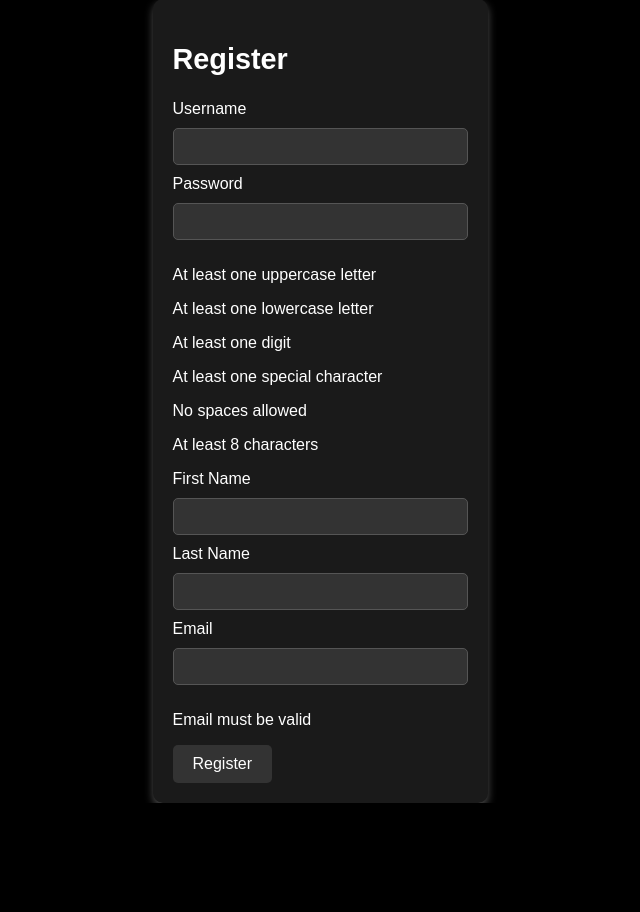
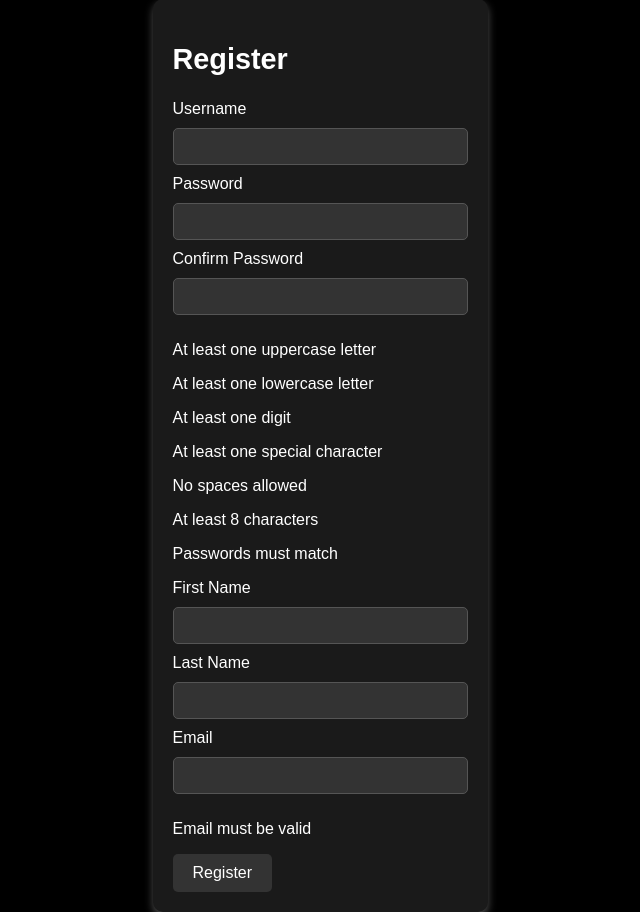
Before and after one commit to dvorakman/csci262-group-project, a Flask app: page /register in a window 1280 px wide. Shown: the part 81-993 px from the top of the page, without its empty margins (320-960 px from the left). Before the commit the page ends 884 px from the top, so only its background shows below. Run offline with Flask 3, Linux system fonts and the light colour scheme.

Commit message:
Refactor password validation in registration form and add password confirmation field

```diff
--- a/app/forms.py
+++ b/app/forms.py
@@ -1,7 +1,7 @@
 # app/forms.py
 from flask_wtf import FlaskForm
 from wtforms import StringField, PasswordField, SubmitField
-from wtforms.validators import DataRequired, Length, Email
+from wtforms.validators import DataRequired, Length, Email, EqualTo
 from app.utils.validators import has_uppercase, has_lowercase, has_digit, has_special, no_spaces, valid_email
 
 class LoginForm(FlaskForm):
@@ -23,6 +23,10 @@ class RegisterForm(FlaskForm):
         has_special,
         no_spaces
     ])
+    confirm_password = PasswordField('Confirm Password', validators=[
+        DataRequired(),
+        EqualTo('password', message='Passwords must match')
+    ])
     submit = SubmitField('Register')
 
 class MFAForm(FlaskForm):
--- a/app/routes.py
+++ b/app/routes.py
@@ -44,6 +44,10 @@ def register():
     if form.validate_on_submit():
         username = form.username.data
         password = form.password.data
+        confirm_password = form.confirm_password.data
+        if password != confirm_password:
+            flash('Passwords do not match', 'danger')
+            return render_template('register.html', form=form)
         if password_checker(password):
             first_name = form.first_name.data
             last_name = form.last_name.data
@@ -60,15 +64,10 @@ def register():
                     'last_name': last_name,
                     'email': email,
                     'password': hashed_password,
-                    'mfa_secret': mfa_secret,  # Store MFA secret
-                    'mfa_completed': False  # Initialize MFA completed flag
+                    'mfa_secret': mfa_secret
                 }
-                # Create a User object and log in the user
-                user = User(user_id, username, hashed_password, mfa_secret)
-                login_user(user)
-                flash('Registration successful, please set up MFA', 'success')
-                flash('Redirecting to MFA setup', 'info')
-                return redirect(url_for('main.mfa_setup', user_id=user_id))
+                flash('Registration successful, please log in', 'success')
+                return redirect(url_for('main.login'))
             else:
                 flash('Username already exists', 'danger')
         else:
--- a/app/static/js/registration_validation.js
+++ b/app/static/js/registration_validation.js
@@ -1,30 +1,20 @@
-// static/js/password_validation.js
-document.addEventListener('DOMContentLoaded', function() {
-    const passwordInput = document.querySelector('input[name="password"]');
-    const emailInput = document.querySelector('input[name="email"]');
-    const criteria = {
-        uppercase: document.getElementById('uppercase'),
-        lowercase: document.getElementById('lowercase'),
-        digit: document.getElementById('digit'),
-        special: document.getElementById('special'),
-        noSpaces: document.getElementById('no-spaces'),
-        minLength: document.getElementById('min-length'),
-        emailValidity: document.getElementById('email-validity')
-    };
+// static/js/registration_validation.js
 
-    passwordInput.addEventListener('input', function() {
-        const password = passwordInput.value;
-        criteria.uppercase.style.color = /[A-Z]/.test(password) ? 'green' : 'red';
-        criteria.lowercase.style.color = /[a-z]/.test(password) ? 'green' : 'red';
-        criteria.digit.style.color = /\d/.test(password) ? 'green' : 'red';
-        criteria.special.style.color = /[!@#$%^&*(),.?":{}|<>]/.test(password) ? 'green' : 'red';
-        criteria.noSpaces.style.color = /\s/.test(password) ? 'red' : 'green';
-        criteria.minLength.style.color = password.length >= 8 ? 'green' : 'red';
-    });
+document.addEventListener('DOMContentLoaded', function () {
+    const password = document.querySelector('input[name="password"]');
+    const confirmPassword = document.querySelector('input[name="confirm_password"]');
+    const passwordMatchCriteria = document.getElementById('password-match');
 
-    emailInput.addEventListener('input', function() {
-        const email = emailInput.value;
-        const emailPattern = /^[^\s@]+@[^\s@]+\.[^\s@]+$/;
-        criteria.emailValidity.style.color = emailPattern.test(email) ? 'green' : 'red';
-    });
+    function validatePasswordMatch() {
+        if (password.value === confirmPassword.value) {
+            passwordMatchCriteria.style.color = 'green';
+            passwordMatchCriteria.textContent = 'Passwords match';
+        } else {
+            passwordMatchCriteria.style.color = 'red';
+            passwordMatchCriteria.textContent = 'Passwords do not match';
+        }
+    }
+
+    password.addEventListener('input', validatePasswordMatch);
+    confirmPassword.addEventListener('input', validatePasswordMatch);
 });
--- a/app/templates/register.html
+++ b/app/templates/register.html
@@ -13,6 +13,10 @@
         {{ form.password.label }}<br>
         {{ form.password(size=32) }}
     </div>
+    <div>
+        {{ form.confirm_password.label }}<br>
+        {{ form.confirm_password(size=32) }}
+    </div>
     <div id="password-criteria">
         <p id="uppercase">At least one uppercase letter</p>
         <p id="lowercase">At least one lowercase letter</p>
@@ -20,6 +24,7 @@
         <p id="special">At least one special character</p>
         <p id="no-spaces">No spaces allowed</p>
         <p id="min-length">At least 8 characters</p>
+        <p id="password-match">Passwords must match</p>
     </div>
     <div>
         {{ form.first_name.label }}<br>
```
